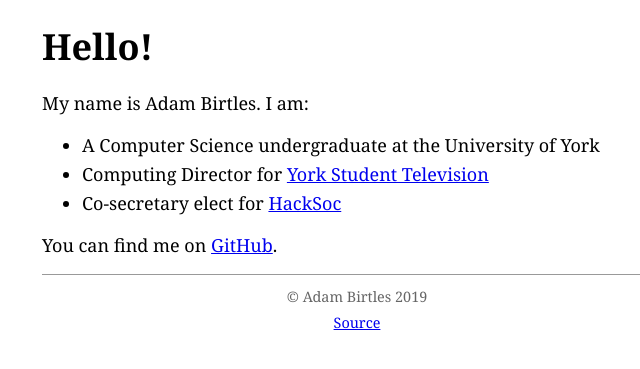
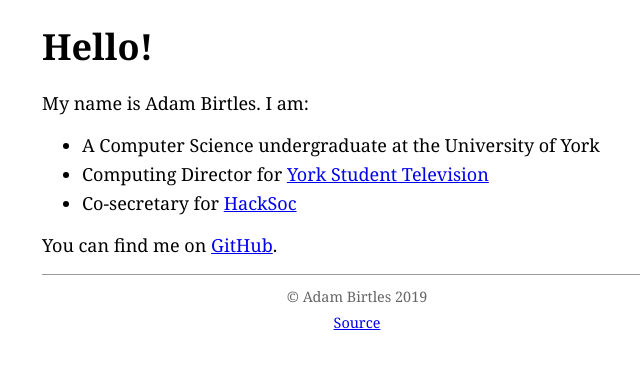
Before and after one commit to adambirtles/adambirtles.com, a Jekyll site: the page built from index.md, in a window 1280 px wide. Shown: the top 369 px of the page, without its empty margins (283-923 px from the left). Built offline with Jekyll 4.4.1, drawn with Linux system fonts in a browser that asks for light colours; our own code applies the rules of GitHub Pages for plain Markdown files.

Commit message:
oops
Well this should've happened a while back.

```diff
--- a/index.md
+++ b/index.md
@@ -12,7 +12,7 @@ My name is Adam Birtles. I am:
 
 - A Computer Science undergraduate at the University of York
 - Computing Director for [York Student Television][ystv]
-- Co-secretary elect for [HackSoc][hacksoc]
+- Co-secretary for [HackSoc][hacksoc]
 
 You can find me on [GitHub][github].
 
```
